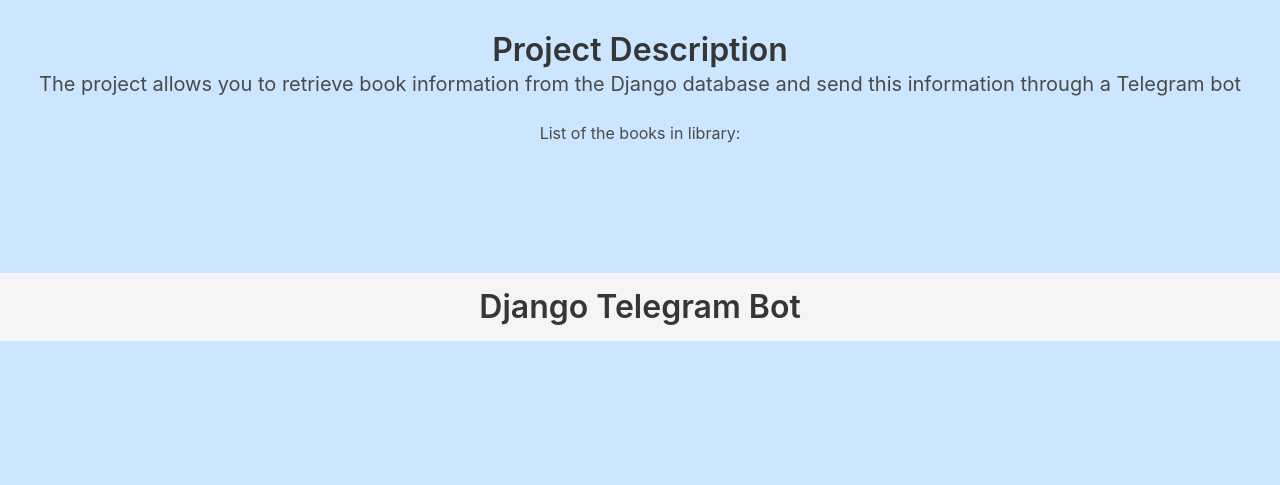
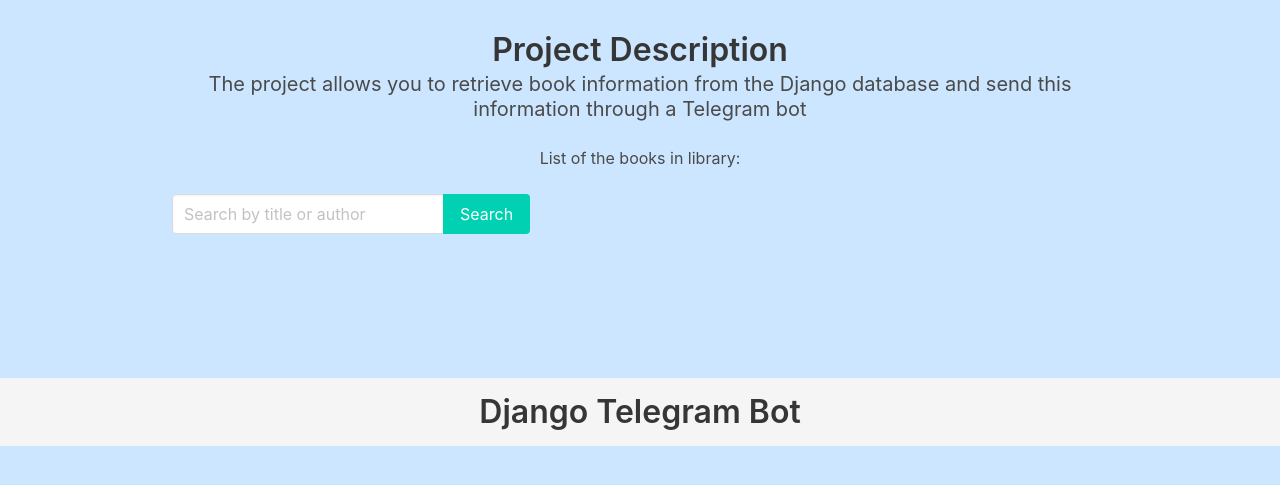
Before and after one commit to olyflower/django-telegram-integration, a Django app: page / in a window 1280 px wide. Shown: the top 485 px of the page. Run offline with Django 4.2, Linux system fonts and the light colour scheme; data that the repository does not hold is empty.

Commit message:
Added search in index

```diff
--- a/src/templates/index.html
+++ b/src/templates/index.html
@@ -7,13 +7,13 @@
     <meta http-equiv="X-UA-Compatible" content="ie=edge">
     <title>Django-Telegram-Bot</title>
     <link rel="stylesheet" href="https://cdn.jsdelivr.net/npm/bulma@0.9.3/css/bulma.min.css">
-
     <style>
         body {
             background-color: #CCE6FF;
         }
-
         .header {
+            max-width: 1000px;
+            margin: auto;
             text-align: center;
             padding: 2rem;
         }
@@ -23,7 +23,6 @@
             padding: 1rem;
             background-color: #F5F5F5;
         }
-
     </style>
 </head>
 <body>
@@ -34,6 +33,18 @@
             this
             information through a Telegram bot</p>
         <p class="content">List of the books in library:</p>
+         <form action="{% url 'index' %}" method="GET">
+            <div class="field has-addons">
+                <div class="control">
+                    <label>
+                        <input class="input" type="text" name="search_text" placeholder="Search by title or author" value="{{ search_text }}">
+                    </label>
+                </div>
+                <div class="control">
+                    <button class="button is-primary" type="submit">Search</button>
+                </div>
+            </div>
+        </form>
     </div>
 </header>
 
```
